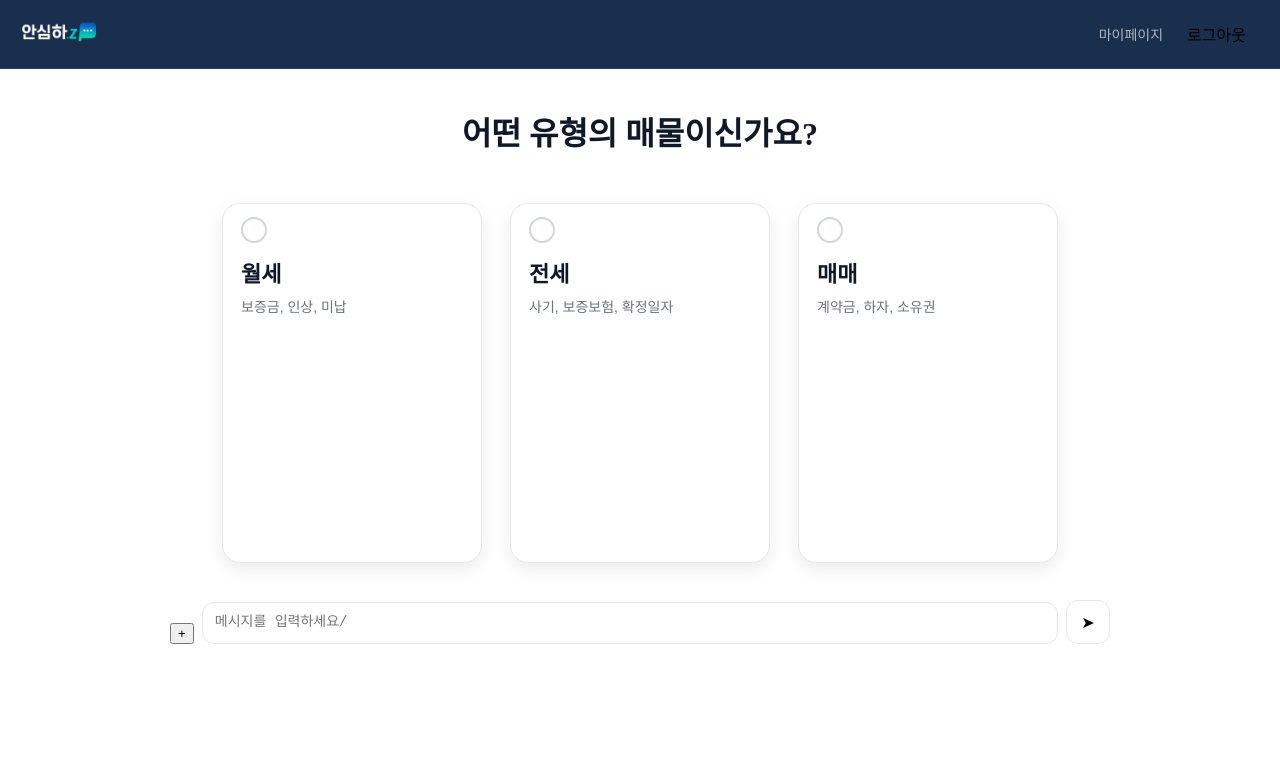
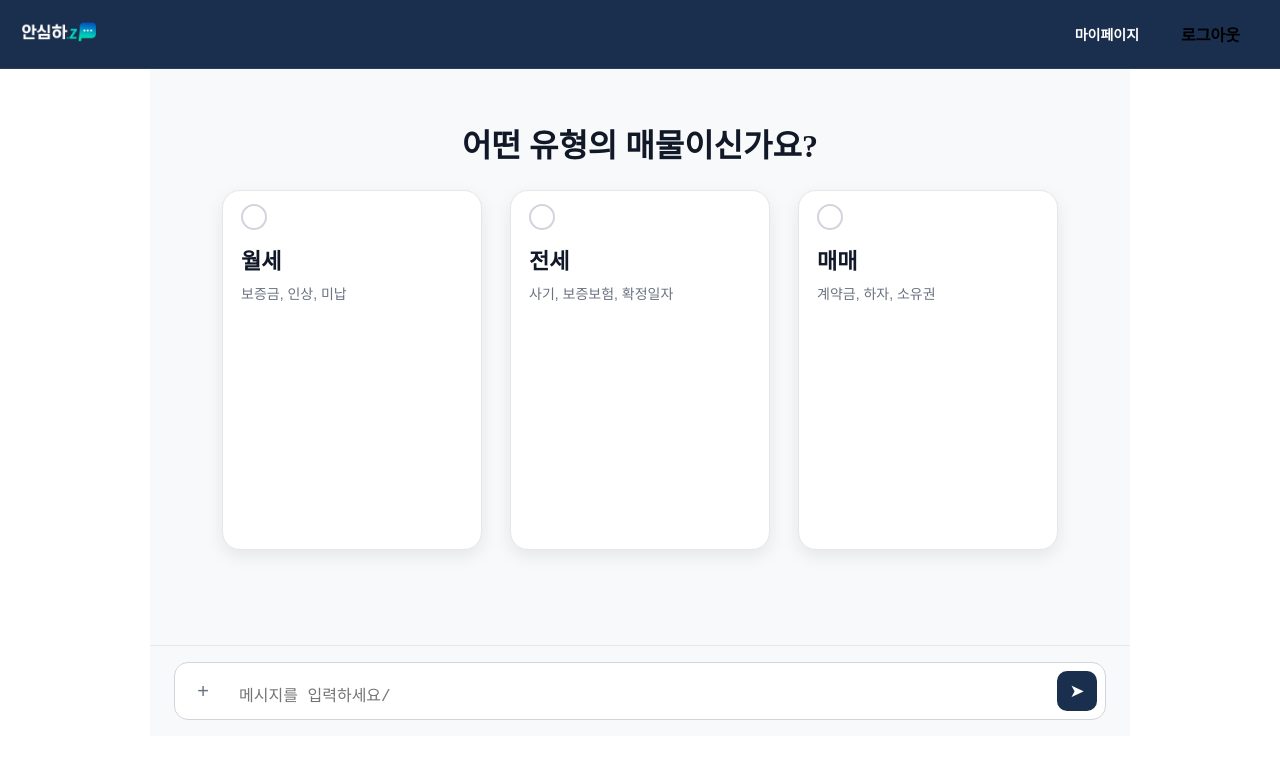
Before and after one commit to AIRentalScamPrevention/protect_house, a React (Create React App) app: page /login in a window 1280 px wide. Both pictures are taken after typing "Sample", "Sample123" into the empty fields and a click on the button "로그인". Shown: the top 758 px of the page. Built offline with nearby package versions, Linux system fonts and the light colour scheme.

Commit message:
251023 로그인, 마이페이지 프론트 수정

```diff
--- a/src/App.css
+++ b/src/App.css
@@ -24,9 +24,8 @@
     color: white;
 }
 body {
-  /* 헤더의 높이만큼 페이지 상단에 여백을 줍니다. */
-  /* 헤더 높이가 60px가 아니라면 실제 높이에 맞게 조절해주세요. */
-  padding-top: 60px;
+    margin: 0;                 /* 불필요한 바깥 여백 제거 */
+    padding: 0;                /* 안쪽 여백(padding-top 포함) 모두 제거 */
 }
 .App-link {
     color: #61dafb;
--- a/src/page/Login.css
+++ b/src/page/Login.css
@@ -104,16 +104,27 @@
     align-items: center;
     gap: 18px;
 }
-.nav-link{
-    color: #adb5bd;
+
+.nav-link {
+    /* [수정] 기본 글씨 색상을 흰색으로 변경 */
+    color: #FFFFFF;
+    /* [추가] 글씨를 굵게 만듭니다 */
+    font-weight: bold;
+
     text-decoration: none;
     font-size: 14px;
-    transition: color .15s ease;
+    padding: 8px 12px; /* 호버 효과를 위해 여백을 줍니다 */
+    border-radius: 4px; /* 호버 효과의 배경을 둥글게 만듭니다 */
+    transition: background-color .15s ease;
 }
-.nav-link:hover{ color: #FFFFFF; }
-.nav-link:focus-visible{
+
+.nav-link:hover {
+    background-color: rgba(255, 255, 255, 0.15);
+}
+
+.nav-link:focus-visible {
     color: #FFFFFF;
-    outline: 2px solid rgba(255,255,255,.45);
+    outline: 2px solid rgba(255, 255, 255, .45);
     outline-offset: 2px;
     border-radius: 4px;
 }
--- a/src/page/MyPage.css
+++ b/src/page/MyPage.css
@@ -22,7 +22,7 @@
     grid-template-areas: "sidebar content profile";
     gap: 24px;
 
-    align-items: start;
+    align-items: stretch;
     min-height: 100vh;
     background: #F8F9FA; /* 배경 그레이 */
 }
@@ -42,7 +42,9 @@
     display: flex;
     flex-direction: column;
     padding: 0 14px 18px;
-    height: 100vh;
+    height: 100vh;         /* 1. 화면 높이에 꽉 차도록 높이를 지정합니다. */
+    position: sticky;      /* 2. 스크롤 할 때 '고정'되도록 만듭니다. */
+    top: 0;
 }
 
 .mp-logo {
@@ -93,7 +95,7 @@
 /* ===== 가운데 콘텐츠 ===== */
 .mp-content {
     grid-area: content;
-    padding: 28px 0;
+    padding: 0 0 28px 0;
 }
 
 .mp-section-title {
@@ -198,7 +200,7 @@
 /* ===== 우측 프로필 ===== */
 .mp-profile {
     grid-area: profile;
-    padding: 28px 14px 28px 0;
+    padding: 0 14px 28px 0;
 }
 
 .mp-profile-card {
--- a/src/page/MyPage.js
+++ b/src/page/MyPage.js
@@ -2,7 +2,7 @@ import { useMemo, useState } from "react";
 import { useNavigate, Link } from "react-router-dom";
 import { useAuth } from "../auth/AuthContext";
 import "./MyPage.css";
-import BrandLogo from "../image/image.png"; // 사용자님의 기존 이미지 경로 유지
+import BrandLogo from "../image/image.png";
 
 /* =========================
    1. 비밀번호 변경 모달 (아이콘 적용된 최종 버전)
@@ -65,7 +65,6 @@ function PasswordChangeModal({ onClose, onSaved }) {
         }
     };
 
-    // ✅ SVG 아이콘 정의
     const EyeOpenIcon = () => (
         <svg xmlns="http://www.w3.org/2000/svg" width="16" height="16" fill="currentColor" viewBox="0 0 16 16">
             <path d="M10.5 8a2.5 2.5 0 1 1-5 0 2.5 2.5 0 0 1 5 0z" />
--- a/src/page/chat.css
+++ b/src/page/chat.css
@@ -1,78 +1,152 @@
-/* 채팅 페이지 전체 레이아웃
-   - 위쪽: 선택 UI 또는 대화 스트림
-   - 아래쪽: 입력바 (항상 표시) */
+/* === 1. 전체 채팅 페이지 레이아웃 === */
+/* 화면 전체를 차지하고, 콘텐츠와 입력창을 세로로 배치하는 기준틀 */
 .chat-page {
-    max-width: 980px;
-    margin: 0 auto;
-    padding: 16px 20px 160px;
-    display: grid;
-    grid-template-rows: 1fr auto; /* 위는 가변, 아래는 고정 */
-    min-height: calc(100vh - 64px); /* 헤더 제외 화면 전체 높이 */
-    gap: 12px;
+    max-width: 980px;           /* 콘텐츠 최대 너비 제한 */
+    margin: 0 auto;             /* 화면 중앙 정렬 */
+    height: calc(100vh - 64px); /* 헤더를 제외한 화면 전체 높이 */
+
+    display: flex;              /* Flexbox 레이아웃 사용 */
+    flex-direction: column;     /* 아이템을 세로로 배치 (콘텐츠 위, 입력창 아래) */
+    background-color: #F8F9FA;
     box-sizing: border-box;
 }
 
-/* 대화 스트림 (메시지 모아둔 영역) */
+/* 남는 세로 공간을 모두 차지하여, 내용이 위나 아래로 밀리지 않게 함 */
+.chat-content-area {
+    flex: 1;                    /* 남는 공간을 모두 차지 (가장 중요!) */
+    display: flex;              /* Flex 컨테이너 */
+    flex-direction: column;     /* 아이템을 세로로 정렬 */
+    padding: 24px; /* 기존 패딩 유지 */
+    overflow-y: auto;           /* 채팅 길어지면 스크롤 */
+    position: relative;         /* 내부 요소 절대 위치 지정을 위해 추가 */
+    min-height: 0;
+    justify-content: center;
+}
+
 .chat-stream {
     display: flex;
-    flex-direction: column;
-    gap: 8px;
-    overflow-y: auto;
-    padding-right: 6px;
+    flex-direction: column;         /* 메시지들을 세로로 쌓음 */
+    justify-content: flex-end;      /* 메시지를 아래쪽부터 쌓이게 함 */
+    gap: 12px;                      /* 메시지 간 간격 */
+    flex: 1;                        /* 남는 공간을 차지하여 스크롤이 가능하도록 함 */
+    padding-bottom: 0;              /* 입력창과의 간격은 이미 chat-page에서 처리됨 */
+    overflow-y: auto;               /* 메시지가 많아지면 스크롤 가능 */
 }
 
-/* 말풍선 스타일 */
 .bubble {
-    padding: 10px 14px;
-    border-radius: 14px;
-    max-width: 80%;
-    line-height: 1.4;
-    box-shadow: 0 1px 2px rgba(0,0,0,.06);
-    word-break: break-word;
-}
-.bubble.assistant {
-    background: #f3f4f6;
-    align-self: flex-start;
-}
-.bubble.user {
-    background: #111827;
-    color: #fff;
-    align-self: flex-end;
+    padding: 12px 16px;
+    border-radius: 18px;
+    max-width: 75%;
+    line-height: 1.5;
+    word-break: break-word; /* 긴 단어 자동 줄바꿈 */
 }
 
-/* 입력바 컨테이너 */
+/* 챗봇 말풍선 */
+.bubble.assistant {
+    background: #FFFFFF;
+    color: #374151;
+    border: 1px solid #e5e7eb;
+    border-top-left-radius: 4px; /* 한쪽 모서리만 각지게 하여 디테일 추가 */
+    align-self: flex-start;      /* 왼쪽 정렬 */
+}
+
+/* 사용자 말풍선 */
+.bubble.user {
+    background: #1A2E4D; /* 헤더 네이비 색상 */
+    color: #FFFFFF;
+    border-top-right-radius: 4px; /* 반대쪽 모서리 각지게 */
+    align-self: flex-end;        /* 오른쪽 정렬 */
+}
+
+/* === 3. 시작 화면 (월세/전세/매매 선택) === */
+.listing-type-selector {
+    text-align: center;
+}
+
+.listing-type-selector h2 {
+    font-size: 22px;
+    color: #1f2937;
+    margin-bottom: 24px;
+}
+
+.type-options {
+    display: flex;
+    gap: 20px;
+}
+
+.type-card {
+    background: #fff;
+    border: 1px solid #e5e7eb;
+    border-radius: 16px;
+    padding: 24px;
+    width: 220px;
+    cursor: pointer;
+    transition: all 0.2s ease;
+    box-shadow: 0 1px 3px rgba(0,0,0,0.05);
+}
+
+.type-card:hover {
+    border-color: #a5b4fc;
+    transform: translateY(-4px);
+    box-shadow: 0 4px 12px rgba(0,0,0,0.08);
+}
+
+/* (이하 카드 내부 스타일 생략) */
+
+
+/* === 4. 하단 입력창 === */
+.chat-input-container {
+    padding: 16px 24px;
+    border-top: 1px solid #e5e7eb;
+    background-color: #F8F9FA;
+}
+
 .chat-input {
     display: flex;
-    gap: 8px;
-    align-items: flex-end;
+    align-items: center; /* 버튼과 입력창 세로 정렬 */
+    gap: 12px;
+    background-color: #fff;
+    border: 1px solid #d1d5db;
+    border-radius: 14px;
+    padding: 8px;
 }
 
-/* 입력창 (textarea) */
+.chat-input:focus-within {
+    border-color: #1A2E4D;
+    box-shadow: 0 0 0 3px rgba(26, 46, 77, 0.1);
+}
+
+.attach-btn {
+    width: 40px;
+    height: 40px;
+    border: none;
+    background: transparent;
+    color: #6b7280;
+    font-size: 20px;
+    cursor: pointer;
+    border-radius: 10px;
+}
+
 .chat-input textarea {
     flex: 1;
     resize: none;
-    border: 1px solid #e5e7eb;
-    border-radius: 12px;
-    padding: 10px 12px;
-    font-size: 14px;
-    line-height: 1.4;
-    box-sizing: border-box;
+    border: none;
+    background: transparent;
+    padding: 10px 4px;
+    font-size: 16px;
+    outline: none;
 }
 
-/* 전송 버튼 */
 .send-btn {
-    width: 44px;
-    height: 44px;
-    border-radius: 12px;
-    border: 1px solid #e5e7eb;
-    background: #fff;
+    width: 40px;
+    height: 40px;
+    border-radius: 10px;
+    border: none;
+    background: #1A2E4D; /* 활성화 색상 */
+    color: #fff;
     cursor: pointer;
-    font-size: 16px;
+    font-size: 18px;
     display: flex;
     align-items: center;
     justify-content: center;
-    transition: background .12s ease;
 }
-.send-btn:hover {
-    background: #f9fafb;
-}
--- a/src/page/chat.js
+++ b/src/page/chat.js
@@ -102,24 +102,39 @@ export default function Chat() {
 
     return (
         <section className="chat-page">
+            {/* ▼▼▼ 1. 중앙 콘텐츠 영역을 감싸는 div 추가 ▼▼▼ */}
+            <div className="chat-content-area">
                 {hasMessages ? (
                     <div className="chat-stream">
-                    {messages.map((m, i)=>(
+                        {messages.map((m, i) => (
                             <div key={i} className={`bubble ${m.role}`}>
-                            {m.type === 'image' ? <img src={m.content} alt="uploaded content"/> : m.content}
+                                {m.type === "image" ? (
+                                    <img src={m.content} alt="uploaded content" />
+                                ) : (
+                                    m.content
+                                )}
                             </div>
                         ))}
                     </div>
                 ) : (
-                <ListingTypeSelector onSelect={{handleSelectType}}/>
+                    // ListingTypeSelector는 이제 chat-content-area 안에서 중앙 정렬됩니다.
+                    <ListingTypeSelector onSelect={handleSelectType} />
                 )}
+            </div>
+            {/* ▲▲▲ 여기까지 ▲▲▲ */}
+
+
+            {/* ▼▼▼ 2. 하단 입력창 전체를 감싸는 div 추가 ▼▼▼ */}
+            <div className="chat-input-container">
                 <div className="chat-input">
-                <button className="attach-btn" onClick={handleAttachClick} disabled={busy}>+</button>
+                    <button className="attach-btn" onClick={handleAttachClick} disabled={busy}>
+                        +
+                    </button>
 
                     <input
                         type="file"
                         ref={fileInputRef}
-                    style={{display : 'none'}}
+                        style={{ display: "none" }}
                         accept="image/*,application/pdf"
                         onChange={handleFileChange}
                     />
@@ -128,7 +143,7 @@ export default function Chat() {
                         rows={1}
                         placeholder={imageFile ? imageFile.name : "메시지를 입력하세요/"}
                         value={input}
-                    onChange={(e)=> setInput(e.target.value)}
+                        onChange={(e) => setInput(e.target.value)}
                         onKeyDown={onKeyDown}
                         disabled={busy}
                     />
@@ -136,6 +151,7 @@ export default function Chat() {
                         {busy ? "..." : "➤"}
                     </button>
                 </div>
+            </div>
         </section>
     );
 }
```
Lines whose indentation alone changed are shown as unchanged.
